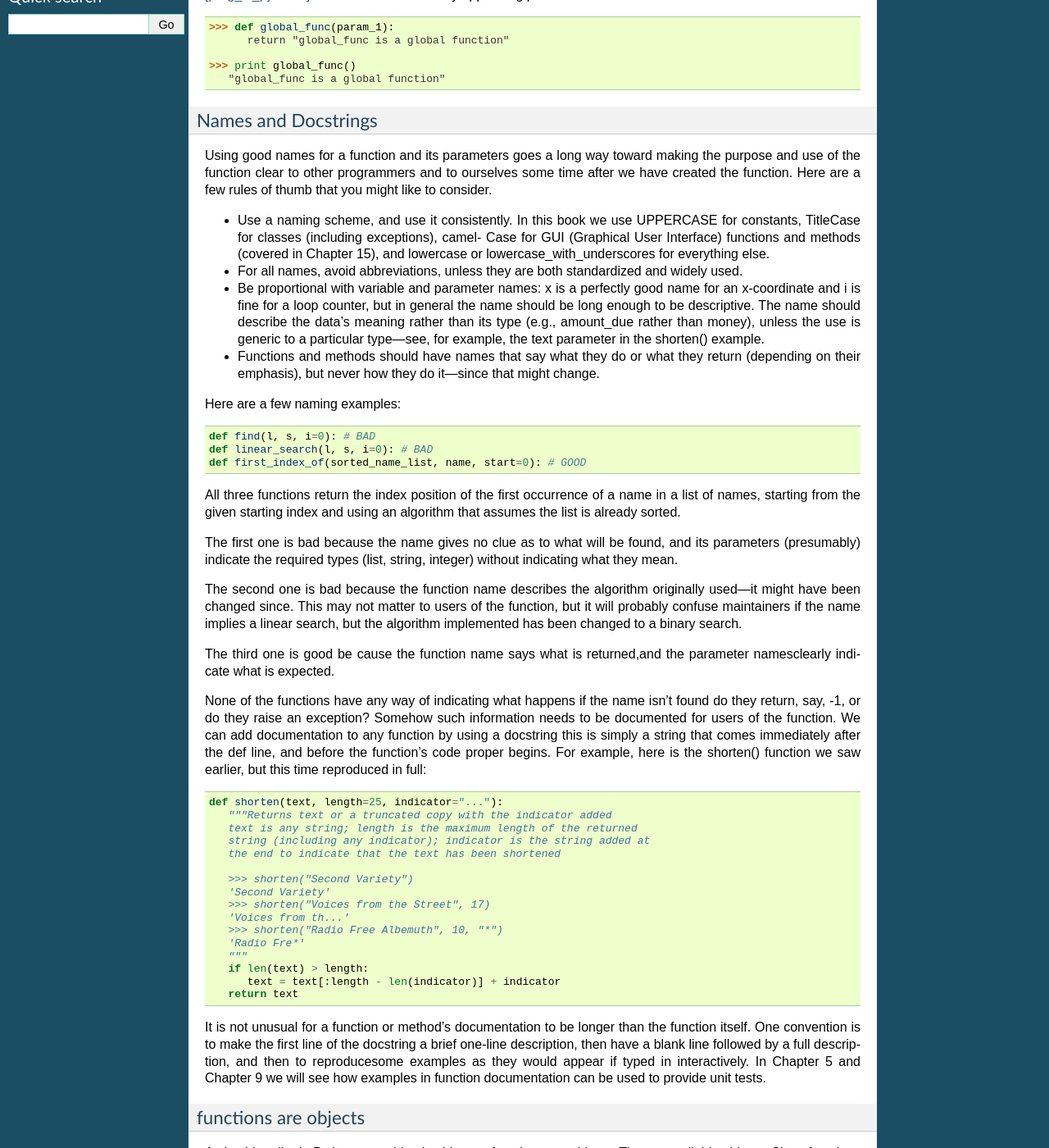
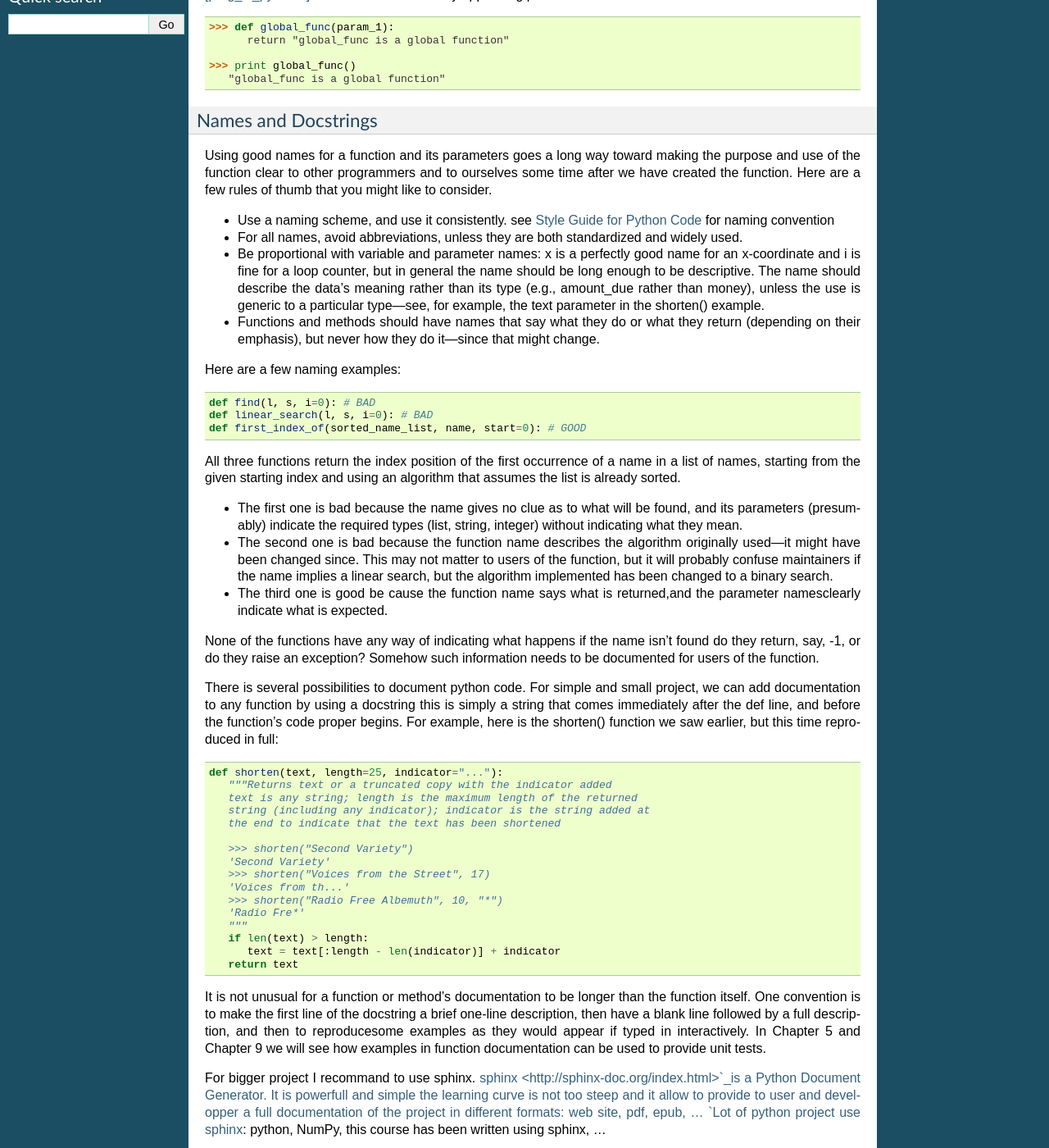
Before and after one commit to C3BI-pasteur-fr/python-course-1, a Sphinx documentation site: the page built from source/Creating_and_Calling_Functions.rst, in a window 1280 px wide and 1400 px high, scrolled down 619 px. Shown: the whole window at 82% size. Built offline with Sphinx 7.4.7, drawn with Linux system fonts in a browser that asks for light colours; some of the changed text lies outside the part shown.

Commit message:
add link to pep8 and sphinx in section about naming and documentation

```diff
--- a/source/Creating_and_Calling_Functions.rst
+++ b/source/Creating_and_Calling_Functions.rst
@@ -45,11 +45,8 @@ making the purpose and use of the function clear to other programmers and
 to ourselves some time after we have created the function.
 Here are a few rules of thumb that you might like to consider.
 
-* Use a naming scheme, and use it consistently. In this book we use UPPERCASE
-  for constants, TitleCase for classes (including exceptions), camel-
-  Case for GUI (Graphical User Interface) functions and methods (covered
-  in Chapter 15), and lowercase or lowercase_with_underscores for everything
-  else.
+* Use a naming scheme, and use it consistently. see `Style Guide for Python Code <http://legacy.python.org/dev/peps/pep-0008/#naming-conventions>`_
+  for naming convention
 * For all names, avoid abbreviations, unless they are both standardized and
   widely used.
 * Be proportional with variable and parameter names: x is a perfectly good
@@ -72,24 +69,24 @@ All three functions return the index position of the first occurrence of a
 name in a list of names, starting from the given starting index and using an
 algorithm that assumes the list is already sorted.
 
-The first one is bad because the name gives no clue as to what will be found,
-and its parameters (presumably) indicate the required types (list, string, integer)
-without indicating what they mean.
-
-The second one is bad because the
-function name describes the algorithm originally used—it might have been
-changed since. This may not matter to users of the function, but it will probably
-confuse maintainers if the name implies a linear search, but the algorithm
-implemented has been changed to a binary search.
-
-The third one is good be
-cause the function name says what is returned,and the parameter namesclearly
-indicate what is expected.
+* The first one is bad because the name gives no clue as to what will be found,
+  and its parameters (presumably) indicate the required types (list, string, integer)
+  without indicating what they mean.
+* The second one is bad because the
+  function name describes the algorithm originally used—it might have been
+  changed since. This may not matter to users of the function, but it will probably
+  confuse maintainers if the name implies a linear search, but the algorithm
+  implemented has been changed to a binary search.
+* The third one is good be
+  cause the function name says what is returned,and the parameter namesclearly
+  indicate what is expected.
 
 None of the functions have any way of indicating what happens if the name
 isn’t found do they return, say, -1, or do they raise an exception? Somehow
 such information needs to be documented for users of the function.
-We can add documentation to any function by using a docstring this is simply
+
+There is several possibilities to document python code. For simple and small
+project, we can add documentation to any function by using a docstring this is simply
 a string that comes immediately after the def line, and before the function’s
 code proper begins. For example, here is the shorten() function we saw earlier,
 but this time reproduced in full: ::
@@ -118,6 +115,10 @@ then to reproducesome examples as they would appear if typed in interactively.
 In Chapter 5 and Chapter 9 we will see how examples in function documentation
 can be used to provide unit tests.
 
+For bigger project I recommand to use sphinx. `sphinx <http://sphinx-doc.org/index.html>`_is a Python Document Generator.
+It is powerfull and simple the learning curve is not too steep and it allow to provide to user and developper a full documentation of the project
+in different formats: web site, pdf, epub, ...
+`Lot of python project use sphinx <http://sphinx-doc.org/examples.html>`_: python, NumPy, this course has been written using sphinx, ...
 
 functions are objects
 ---------------------
@@ -219,7 +221,7 @@ we can use keyword arguments, passing each argument in the form name = value. ::
 
 .. warning::
 
-   When default values are given they are created at the time the def statement is executed (i.e. when the function is created),
+   When default values are given they are created at the time of the *def* statement is executed (i.e. when the function is created),
    **not** when the function is called. For immutable argumments like numbers or strings this doesn't make any difference,
    but for mutable arguments a subtle trap is lurking. ::
 
@@ -278,9 +280,9 @@ Sequence unpacking
    *  - Python2
       - Python3
    *  - The unpacking operator does not exist in Python 2
-      - We can unpack any iterables (list, tuples, ...) with the operator *.
+      - We can unpack any iterables (list, tuples, ...) with the operator \*.
         When used with two or more variables on the left-hand side of an assignment,
-        one of which is preceded by *, items are assigned to the variables,
+        one of which is preceded by \*, items are assigned to the variables,
         with all those left over assigned to the stared variables. ::
 
          >>> first, *rest = [1,2,3,4]
```
Also changed, not shown: other parts of source/Creating_and_Calling_Functions.rst (+1 -0 lines).
